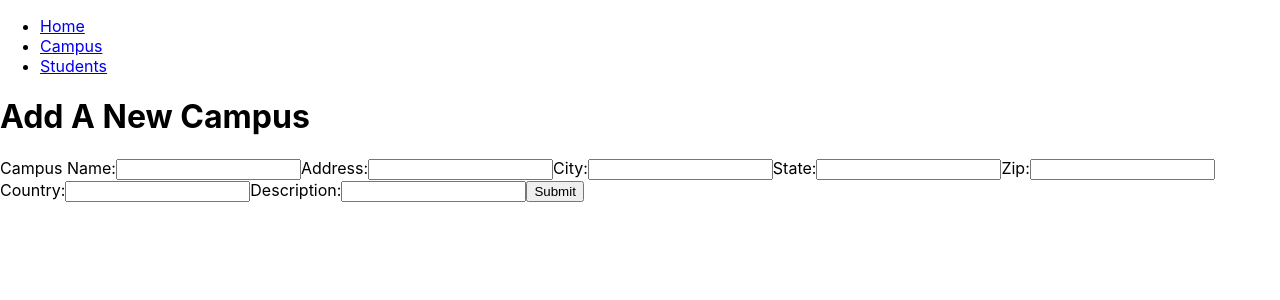
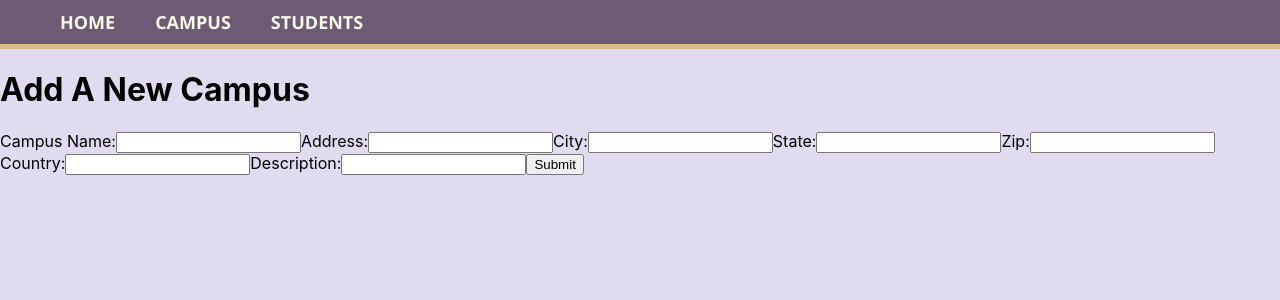
Before and after one commit to anyichen212/fullstack_crud_frontend, a React (Create React App) app: page /addcampus in a window 1280 px wide. Shown: the top 300 px of the page. Built offline with nearby package versions, Linux system fonts and the light colour scheme.

Commit message:
turn navigate into a component and .active button when on the associating page is set up

```diff
--- a/src/App.css
+++ b/src/App.css
@@ -1,38 +1,48 @@
-.App {
-  text-align: center;
+body{
+  background-color: #E1DBF0;
 }
 
-.App-logo {
-  height: 40vmin;
-  pointer-events: none;
+nav{
+  background-color:#6D5B76;
 }
 
-@media (prefers-reduced-motion: no-preference) {
-  .App-logo {
-    animation: App-logo-spin infinite 20s linear;
-  }
+ul{
+  display: flex;
+  flex-wrap: wrap;
+  margin-top: 0;
+  border-bottom: 5px solid burlywood;
 }
 
-.App-header {
-  background-color: #282c34;
-  min-height: 100vh;
-  display: flex;
-  flex-direction: column;
-  align-items: center;
-  justify-content: center;
-  font-size: calc(10px + 2vmin);
-  color: white;
+li{
+  list-style: none;
+  padding: 10px;
 }
 
-.App-link {
-  color: #61dafb;
+.navLink{
+  color: #F8F8E5;
+  padding: 10px;
+  font-size: large;
+  font-weight: bolder;
+  text-decoration: none;
+  font-family:'Segoe UI';
+  text-transform: uppercase;
 }
 
-@keyframes App-logo-spin {
-  from {
-    transform: rotate(0deg);
-  }
-  to {
-    transform: rotate(360deg);
-  }
+.navLink:hover{
+  background-color:burlywood;
+  color: darkslategray;
+  border-radius: 1px;
 }
+
+.navLinkActive {
+  color:darkslategray;
+  background-color:burlywood;
+  padding: 10px;
+  font-size: large;
+  font-weight: bolder;
+  text-decoration: none;
+  font-family:'Segoe UI';
+  text-transform: uppercase;
+  border-radius: 1px;
+  border-bottom: 5px solid slateblue;
+}
--- a/src/App.js
+++ b/src/App.js
@@ -1,7 +1,7 @@
 import React from 'react'
 import './App.css';
 
-import { BrowserRouter as Router, Routes, Route, Link, useParams } from "react-router-dom";
+import { BrowserRouter as Router, Routes, Route, Link, useParams, useLocation } from "react-router-dom";
 
 //import pages
 import Home from './pages/Home';
@@ -13,6 +13,7 @@ import AddCampus from './pages/AddCampus';
 import Error from './pages/Error';
 import EditCampus from './pages/EditCampus';
 import AddStudent from './pages/AddStudent';
+import Navigate from './components/Navigate';
 
 function App() {
 
@@ -21,19 +22,7 @@ function App() {
     {
       //Navigation
     }
-    <nav>
-      <ul>
-        <li>
-          <Link to="/">Home</Link>
-        </li>
-        <li>
-          <Link to="/campus">Campus</Link>
-        </li>
-        <li>
-          <Link to="/students">Students</Link>
-        </li>
-      </ul>
-    </nav>
+    <Navigate />
 
     {
       //routes
--- /dev/null
+++ b/src/components/Navigate.jsx
@@ -0,0 +1,42 @@
+import React, { Fragment } from 'react'
+import { useLocation, Link } from 'react-router-dom';
+
+function Navigate() {
+    //assigning location variable
+  const location = useLocation();
+
+  //destructuring pathname from location
+  const { pathname } = location;
+
+  //Javascript split method to get the name of the path in array
+  const getLocation = pathname.split("/");
+
+  return (
+    <Fragment>
+    <nav>
+    <ul>
+      <li>
+        <Link
+          className={getLocation[1] === "" ? "navLinkActive" : "navLink"}
+          to="/"
+         >Home</Link>
+      </li>
+      <li>
+        <Link
+          className={getLocation[1] === "campus" ? "navLinkActive" : "navLink"}
+          to="/campus"
+        >Campus</Link>
+      </li>
+      <li>
+        <Link
+          className={getLocation[1] === "students" ? "navLinkActive" : "navLink"}
+          to="/students"
+        >Students</Link>
+      </li>
+    </ul>
+  </nav>
+  </Fragment>
+  )
+}
+
+export default Navigate
--- a/src/pages/AddCampus.jsx
+++ b/src/pages/AddCampus.jsx
@@ -18,9 +18,8 @@ function AddCampus() {
         country: "",
         image: null,
     });
-    //const [name, setName] = useState("");
-    //const [address, setAddress] = useState("");
 
+    //updates everytime an input field is change
     const handleChange = (e) => {
         const value = e.target.value;
         if(e.target.name === "description" && value === "")
@@ -32,6 +31,7 @@ function AddCampus() {
         });
     };
 
+    //when submit is click
     const handleSubmit = (e) => {
         e.preventDefault();
         console.log("Submiting...", state);
```
